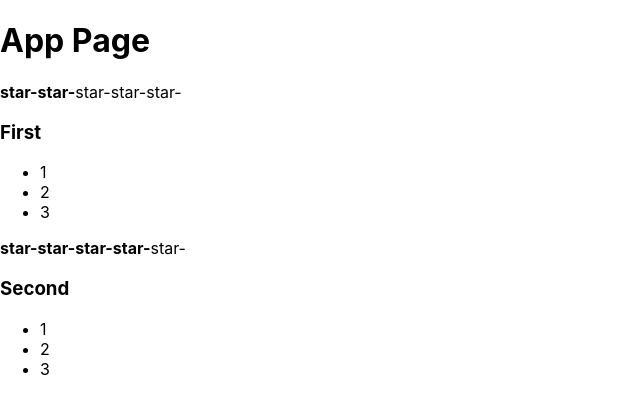
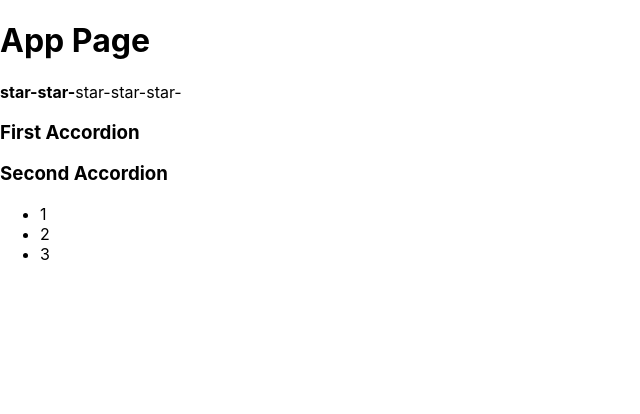
Before and after one commit to DmitriyKutsilin/react-cab, a React (Create React App) app: page / in a window 1280 px wide. Shown: the top 414 px of the page, without its empty margins (0-640 px from the left). Built offline with nearby package versions, Linux system fonts and the light colour scheme.

Commit message:
feat: done lesson 4

```diff
--- a/src/App.tsx
+++ b/src/App.tsx
@@ -12,9 +12,8 @@ function App() {
         <div>
             <PageTitle title={"App Page"}/>
             <Rating value={2}/>
-            <Accordion title={"First"}/>
-            <Rating value={4}/>
-            <Accordion title={"Second"}/>
+            <Accordion title={"First Accordion"} collapsed={true}/>
+            <Accordion title={"Second Accordion"} collapsed={false}/>
         </div>
     );
 }
--- a/src/components/Accordion/Accordion.tsx
+++ b/src/components/Accordion/Accordion.tsx
@@ -2,18 +2,23 @@ import React from "react";
 
 type AccordionProps = {
     title: string
+    collapsed: boolean
 }
 
 type AccordionTitleProps = {
     title: string
 }
 
-export const Accordion = ({title}: AccordionProps) => {
+export const Accordion = ({title, collapsed}: AccordionProps) => {
     return (
-        <div>
-            <AccordionTitle title={title}/>
-            <AccordionBody/>
-        </div>
+        collapsed
+            ? <div>
+                <AccordionTitle title={title}/>
+            </div>
+            : <div>
+                <AccordionTitle title={title}/>
+                <AccordionBody/>
+            </div>
     )
 }
 
```
